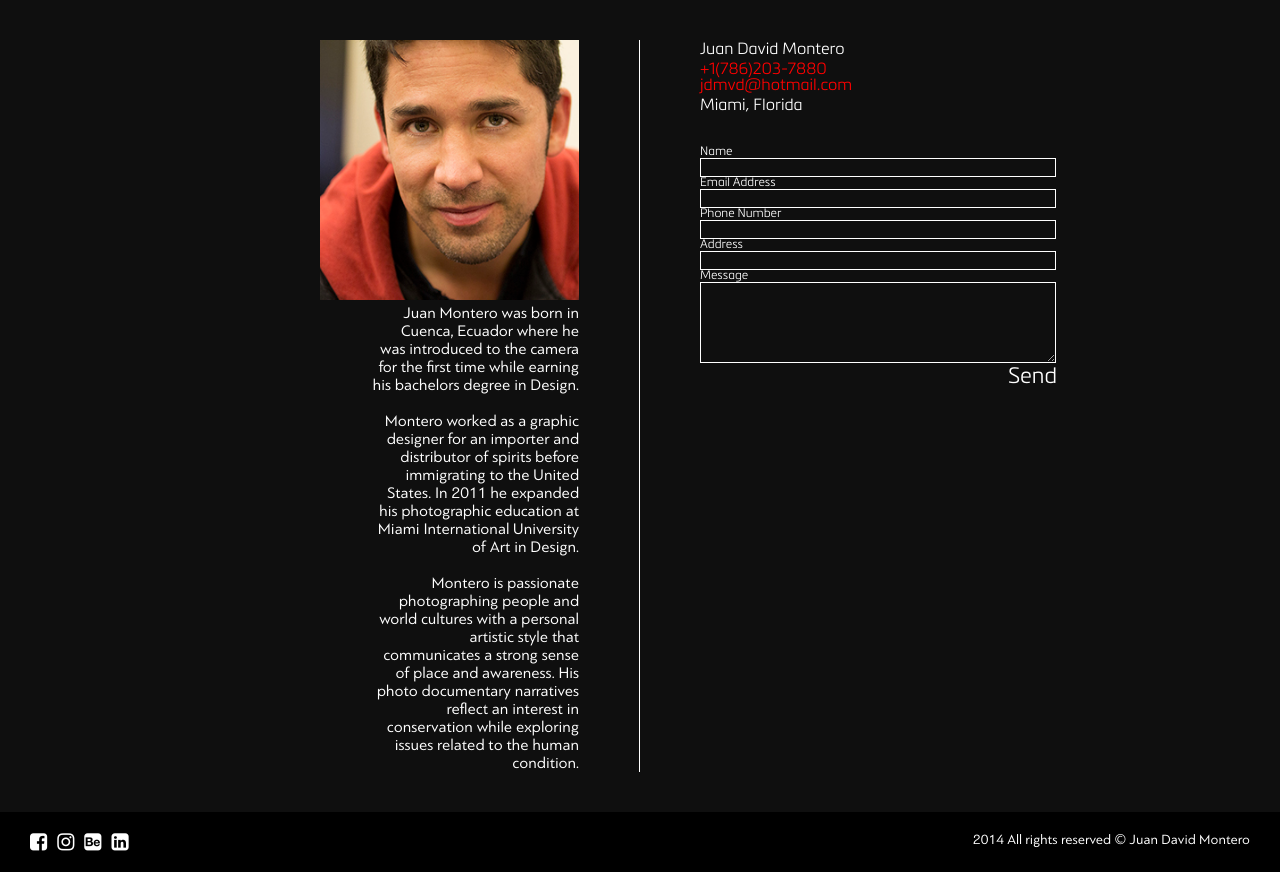
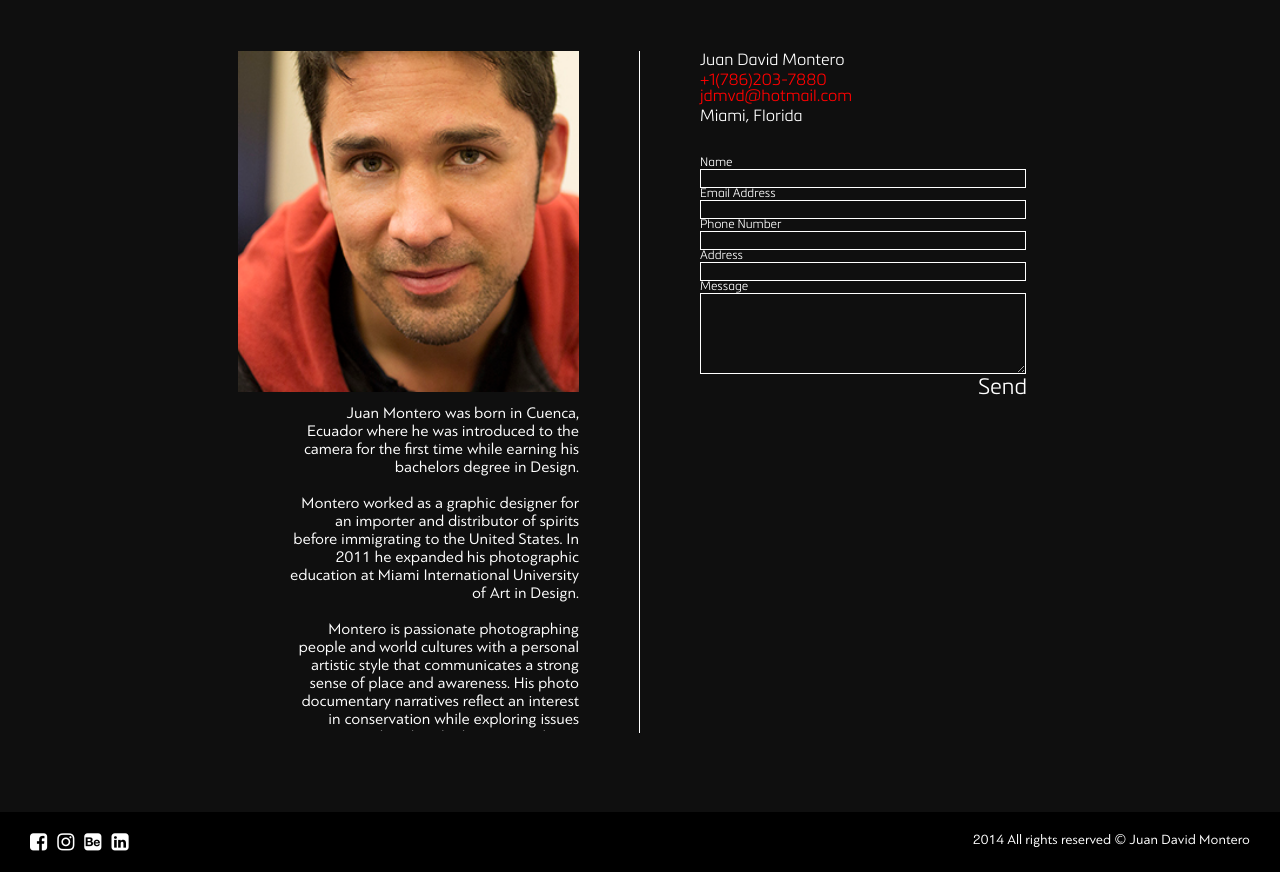
Before and after one commit to gilles-yvetot/node-skeleton, a Node server app: page /contact in a window 1280 px wide. Shown: the part 60-932 px from the top of the page. Run offline with Node 20, Linux system fonts and the light colour scheme; some libraries are stand-ins or nearby versions.

Commit message:
contact page design and layout

```diff
--- a/public/css/style.css
+++ b/public/css/style.css
@@ -34,15 +34,24 @@ a{
   display: inline-block !important;
 }
 .leftPart, .rightPart{
-  display: table-cell;
+  display: inline-block;
   width: 50%;
   border: 0;
   padding: 0;
   margin:0;
   vertical-align: top;
+  height: 100%;
+  overflow:hidden;
+  position: relative;
+}
+.margin-left-15{
+  margin-left: 15% !important;
 }
 .redText{
   color:red;
+}
+.push{
+  height: 60px;
 }
 /*
                                       HEADER
@@ -115,50 +121,61 @@ nav .menu_item{
 
 
 /*
-                                      CONTENT
+                                      CONTENT WRAPPER
 */
+#content{
+  position:absolute;
+  top:60px;
+  bottom:0;
+  right:0;
+  left:0;
+}
 
-/*                Home              */
-
+.wrapperWithFooter{
+  position:absolute;
+  top:0px;
+  bottom:60px;
+  right:0;
+  left:0;
+}
 #contentHome{
   overflow: hidden;
-  position: fixed;
-  top: 60px;
-  bottom: 60px;
-  right: 0;
-  left: 0;
-  z-index: -1;
-
 }
-#contentHome img {
-  width: auto;
-  height: 180%;
-  position: relative;
-  display: block;
-  margin: auto;
-  margin-top: -100px;
-}
-
-
-/*                Login              */
 #loginMain{
   margin: auto;
   width:500px;
   text-align: center;
   border:1px solid white;
   padding:10px;
-  margin-top:50px;
+  margin-top:100px;
 }
+#dynamicAdminContent{
+  text-align: center;
+}
+#contentPersonal{
+  margin-left: 25%;
+}
+#contentContact{
+  background:rgb(15,15,15);
+}
+
+/*                Home              */
+
+#contentHome img {
+  width: auto;
+  height: 160%;
+  position: relative;
+  display: block;
+  margin: auto;
+  margin-top: -130px;
+}
+
+
+/*                Login              */
 #loginMain input{
   margin-left: 5px;
 }
 
-
-
-/*                Admin              */
-#dynamicAdminContent{
-  text-align: center;
-}
 
 
 
@@ -278,37 +283,33 @@ nav .menu_item{
 
 
 /*             Contact                 */
-#contentContact{
-  background:rgb(15,15,15);
-  position: fixed;
-  top: 60px;
-  bottom: 60px;
-  left: 0;
-  right: 0;
-  overflow: hidden;
-  z-index: -1;
-}
+
 #resume{
-  padding:0 60px;
-  margin: 40px 0;
+  height: 84%;
+  margin: 8% 0;
+  padding-right: 60px;
+  text-align: right;
   border-right: 1px solid white;
-  text-align: right;
 }
 #resume img{
-  width:50%;
-  height: auto;
+  height: 50%;
+  padding-bottom:2%;
+  display: block;
+  margin-left: auto;
 }
 #resume div{
-  width:40%;
+  height: 48%;
+  width: 50%;
   margin-left: auto;
-  overflow-y:scroll;
+  overflow: scroll;
   font-size: 12pt;
   font-family: 'Bague', Arial, Helvetica;
+  margin-left:auto;
 }
 #contactForm{
-  padding-left: 60px;
-  padding-top: 40px;
-  width: 350px;
+  width: 50%;
+  height: 84%;
+  padding: 8% 0 8% 60px;
 }
 #contactForm > div{
   font-size: 12pt;
--- a/views/contact.jade
+++ b/views/contact.jade
@@ -1,7 +1,7 @@
 extends layout
 
 block content
-    #contentContact
+    #contentContact.wrapperWithFooter
         .leftPart
             #resume
                 img(src='/img/juan.jpg' alt="Juan David Montero")
@@ -35,7 +35,7 @@ block content
                     textarea(type='text' name='message' rows='5' required)
                     input(type='submit' value='Send')
 
-
+    .push
 
 block footer
     include footerHome
--- a/views/footerHome.jade
+++ b/views/footerHome.jade
@@ -1,3 +1,3 @@
 #footerHome
-        include share
-        #copyright 2014 All rights reserved &copy; Juan David Montero
+    include share
+    #copyright 2014 All rights reserved &copy; Juan David Montero
--- a/views/home.jade
+++ b/views/home.jade
@@ -1,8 +1,7 @@
 extends layout
 
 block content
-    #contentHome
+    #contentHome.wrapperWithFooter
         img(src="/img/home.jpg" alt="house picture")
-
 block footer
     include footerHome
--- a/views/layout.jade
+++ b/views/layout.jade
@@ -23,26 +23,27 @@ html(lang='en')
         a(href='/personal/#{val}') #{val}
 
   body
-    header
-        #logo
-            a(href='/')
-                img(src='/img/logo.png' alt='juan montero logo')
-        nav
-            .menu_item
-                a(href='#') Personal
-                .submenu
-                    ul
-                        for val in personal
-                            +submenuItem(val)
-            .menu_item
-                a(href='/photography/') Photography
-                .submenu
-            .menu_item
-                a(href='/pdf/') PDF
-                .submenu
-            .menu_item
-                a(href='/contact/') About/Contact
-                .submenu
+        header
+            #logo
+                a(href='/')
+                    img(src='/img/logo.png' alt='juan montero logo')
+            nav
+                .menu_item
+                    a(href='#') Personal
+                    .submenu
+                        ul
+                            for val in personal
+                                +submenuItem(val)
+                .menu_item
+                    a(href='/photography/') Photography
+                    .submenu
+                .menu_item
+                    a(href='/pdf/') PDF
+                    .submenu
+                .menu_item
+                    a(href='/contact/') About/Contact
+                    .submenu
 
-    block content
-    block footer
+        #content
+            block content
+        block footer
```
Also changed, not shown: other parts of public/css/style.css (+7 -22 lines).
